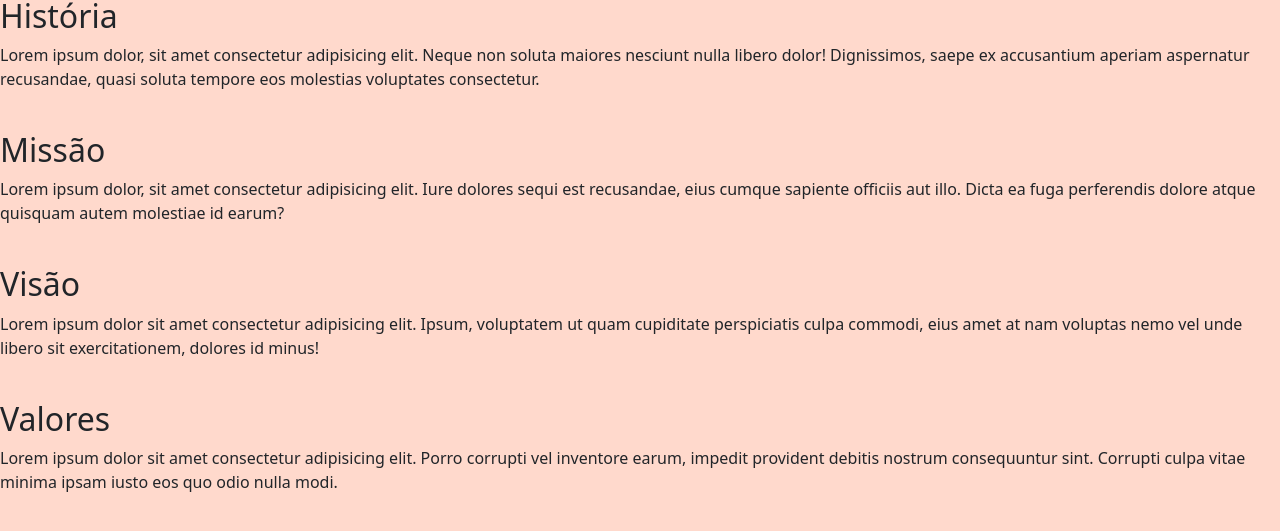
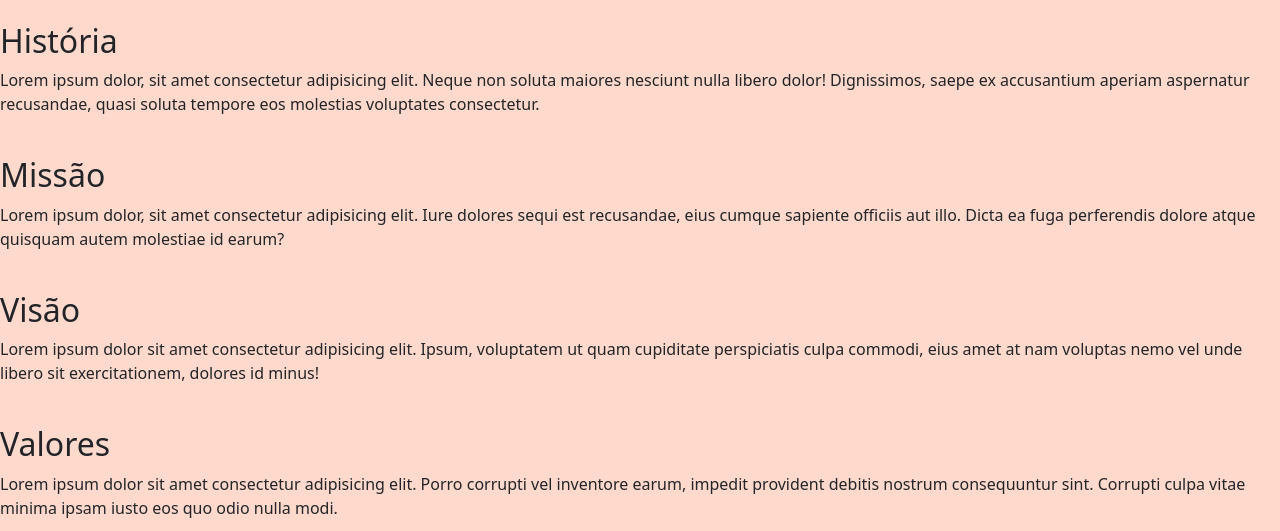
Before and after one commit to RobPuert/ProjetoConfeitaria, a website: page confeitaria-webapi/sobre.html in a window 1280 px wide. Shown: the part 261-792 px from the top of the page. Drawn offline with nearby package versions, Linux system fonts and the light colour scheme.

Commit message:
Ajuste layout texto sobre a confeitaria

```diff
--- a/confeitaria-webapi/css/estilo.css
+++ b/confeitaria-webapi/css/estilo.css
@@ -141,3 +141,7 @@ body {
     max-width: 900px;
     max-height: 595px;
 }
+
+.sobre{
+    padding-top: 2%;
+}
--- a/confeitaria-webapi/sobre.html
+++ b/confeitaria-webapi/sobre.html
@@ -39,7 +39,7 @@
 
 </div>
 
-    <div>
+    <div class="sobre">
         <h2>História</h2>
         <p>Lorem ipsum dolor, sit amet consectetur adipisicing elit. Neque non soluta maiores nesciunt nulla libero dolor!
             Dignissimos, saepe ex accusantium aperiam aspernatur recusandae, quasi soluta tempore eos molestias voluptates
```
Also changed, not shown: confeitaria-webapi/index.html (+2 -2 lines).
